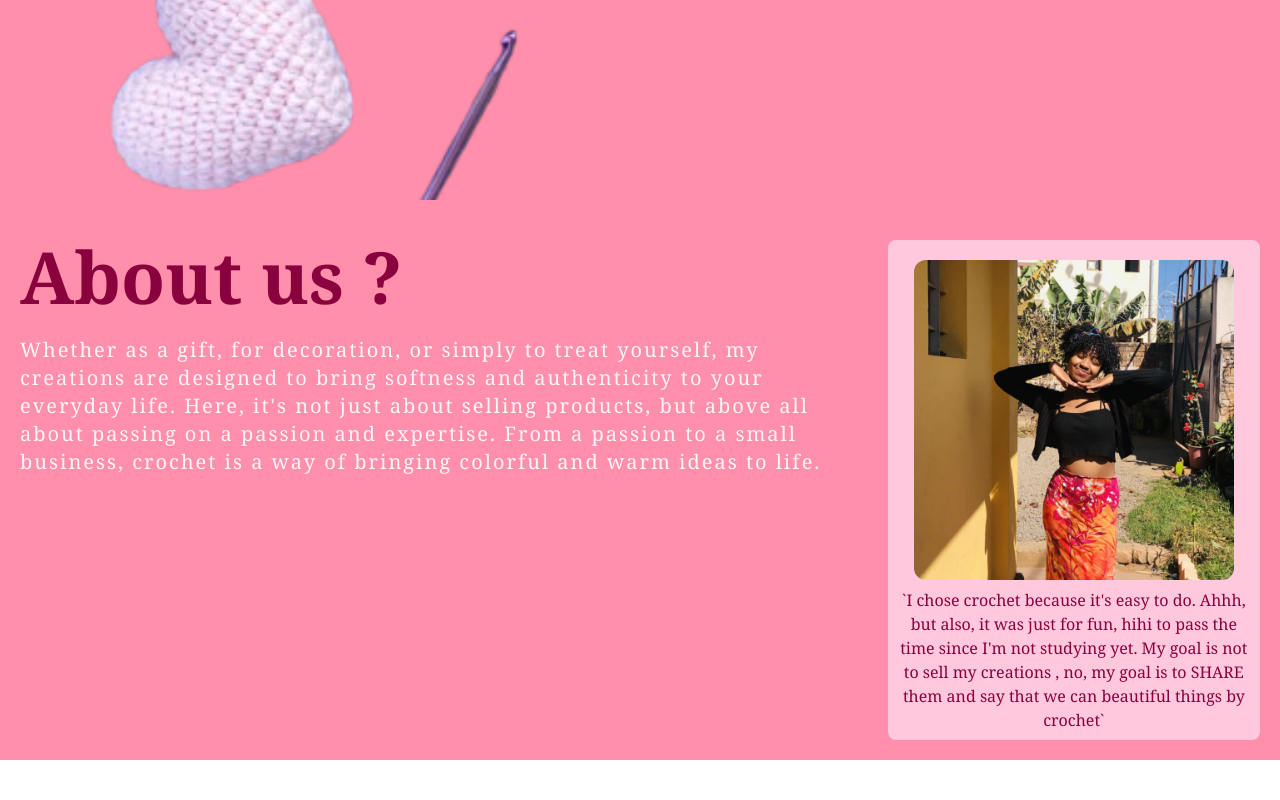
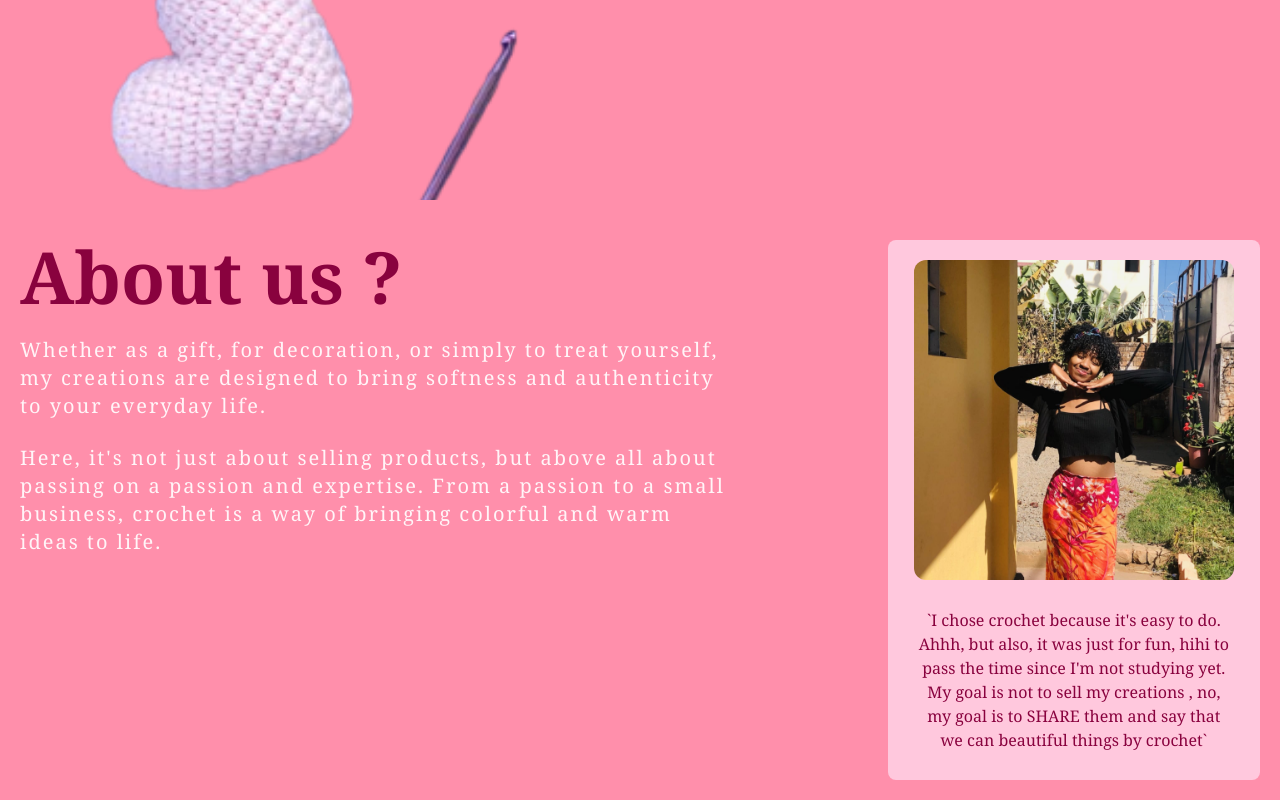
Before and after one commit to Mayah8124/RATSIMAZOA-Tapestry-Art, a React (Vite) app: page / in a window 1280 px wide. Shown: the part 560-1360 px from the top of the page. Before the commit the page ends 1320 px from the top, so only its background shows below. Built offline with nearby package versions, Linux system fonts and the light colour scheme.

Commit message:
feat: separate text in two paragraphs

```diff
--- a/src/pages/About.jsx
+++ b/src/pages/About.jsx
@@ -7,14 +7,18 @@ export default function About() {
                 <h1 className='text-title-primary text-7xl font-bold font-serif font-stretch-expanded'>
                     About us ?
                 </h1>
-                <p className='text-white-var text-xl font-serif pr-15 tracking-widest'>
-                    Whether as a gift, for decoration, or simply to treat yourself, my creations are designed to bring softness and authenticity to your everyday life.
-                    Here, it's not just about selling products, but above all about passing on a passion and expertise. From a passion to a small business, crochet is a way of bringing colorful and warm ideas to life.
-                </p>
+                <div  className='flex flex-col gap-6 text-white-var text-xl font-serif pr-40 tracking-widest'>
+                    <p>
+                        Whether as a gift, for decoration, or simply to treat yourself, my creations are designed to bring softness and authenticity to your everyday life.
+                    </p>
+                    <p>
+                        Here, it's not just about selling products, but above all about passing on a passion and expertise. From a passion to a small business, crochet is a way of bringing colorful and warm ideas to life.
+                    </p>
+                </div>
             </div>
             <section className="bg-second-color w-[30vw] pt-5 px-2 flex flex-col items-center text-center gap-2 rounded-lg">
                 <img src={creator} alt="Creator" className='h-[40vh] w-[40vh] rounded-xl object-cover' />
-                <p className="text-title-primary font-serif ">
+                <p className="text-title-primary font-serif p-5">
                     `I chose crochet because it's easy to do.
                      Ahhh, but also, it was just for fun, hihi to pass the time since I'm not studying yet.
                      My goal is not to sell my creations , no, my goal is to SHARE them and say that we can beautiful things by crochet`
```
